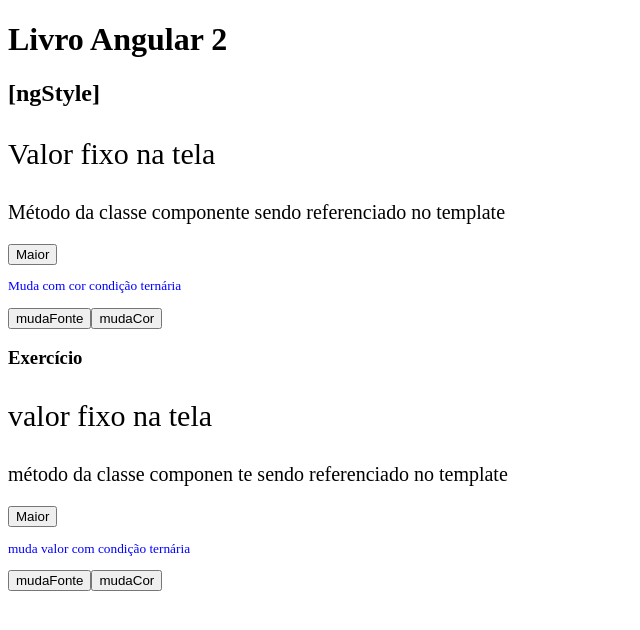
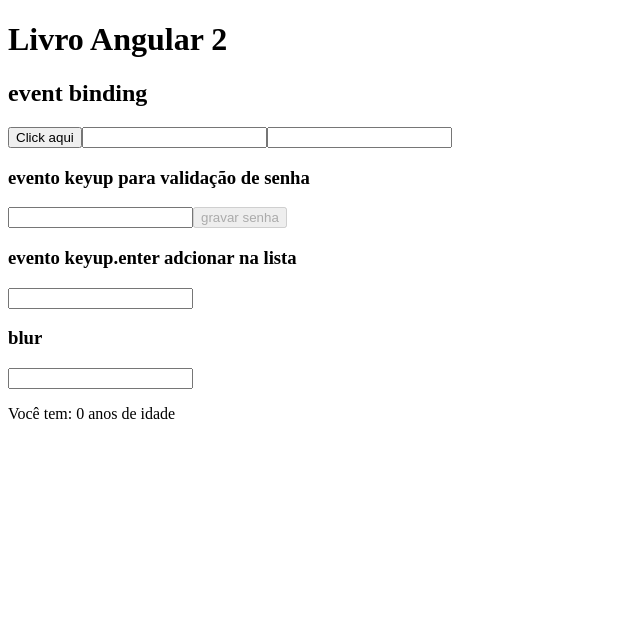
Before and after one commit to MarcondesOliveira/angular2, an Angular app: page / in a window 1280 px wide. Shown: the top 630 px of the page, without its empty margins (0-640 px from the left). Built offline with nearby package versions, Linux system fonts and the light colour scheme.

Commit message:
eighth commit

```diff
--- a/src/app/app.component.html
+++ b/src/app/app.component.html
@@ -12,4 +12,18 @@
 <!-- <app-ng-switch-case></app-ng-switch-case> -->
 <!-- <app-ng-for></app-ng-for> -->
 <!-- <app-ng-class></app-ng-class> -->
-<app-ng-style></app-ng-style>
+<!-- <app-ng-style></app-ng-style> -->
+<!-- <app-ng-content>
+  <div class="titulo">
+    meu título passado
+  </div>
+
+  <div class="corpo">
+    meu conteúdo com select
+  </div>
+
+  <div class="corpo">
+    segundo conteúdo passado
+  </div>
+</app-ng-content> -->
+<app-event-binding></app-event-binding>
--- a/src/app/app.module.ts
+++ b/src/app/app.module.ts
@@ -14,6 +14,8 @@
 import { NgForComponent } from './ng-for/ng-for.component';
 import { NgClassComponent } from './ng-class/ng-class.component';
 import { NgStyleComponent } from './ng-style/ng-style.component';
+import { NgContentComponent } from './ng-content/ng-content.component';
+import { EventBindingComponent } from './event-binding/event-binding.component';
 
 
 @NgModule({
@@ -28,6 +30,8 @@
     NgForComponent,
     NgClassComponent,
     NgStyleComponent,
+    NgContentComponent,
+    EventBindingComponent,
   ],
   imports: [
     BrowserModule,
--- /dev/null
+++ b/src/app/event-binding/event-binding.component.html
@@ -0,0 +1,21 @@
+<h2>event binding</h2>
+
+<button (click)="meuClick()">Click aqui</button>
+
+<input (keyup)="digitou($event)">
+
+<input #valorInput (keyup)="digitouVarTemplate(valorInput.value)">
+
+<h3>evento keyup para validação de senha</h3>
+<input type="password" #qtdSenha (keyup)="validaSenha(qtdSenha.value)">
+<button [disabled]="! habilitarBotao" (click)="gravarSenha(qtdSenha.value)" >gravar senha</button>
+
+<h3>evento keyup.enter adcionar na lista</h3>
+<input type="text" #conteudo (keyup.enter)="adicionar(conteudo.value); conteudo.value=''">
+<ul>
+  <li *ngFor="let item of valores" >{{item}}</li>
+</ul>
+
+<h3>blur</h3>
+<input type="text" #data (blur)="verIdade(data.value)">
+<p>Você tem: {{idade}} anos de idade</p>
--- /dev/null
+++ b/src/app/event-binding/event-binding.component.ts
@@ -0,0 +1,53 @@
+import { Component, OnInit } from '@angular/core';
+
+@Component({
+  selector: 'app-event-binding',
+  templateUrl: './event-binding.component.html',
+  styleUrls: ['./event-binding.component.css']
+})
+export class EventBindingComponent implements OnInit {
+
+  habilitarBotao: boolean = false;
+  valores: string [] = [];
+  idade: number = 0;
+
+  constructor() { }
+
+  ngOnInit() {
+  }
+
+  meuClick(): void{
+    console.log('evento meuClick do botão');
+  }
+
+  digitou($event): void{
+    console.log($event);
+  }
+
+  digitouVarTemplate(valor): void{
+    console.log(valor);
+  }
+
+  validaSenha(valor: string): void{
+    if(valor.length >= 5){
+      this.habilitarBotao = true;
+    }
+    else{
+      this.habilitarBotao = false;
+    }
+  }
+
+  gravarSenha(senha): void{
+    alert('senha gravada com sucesso! sua senha é: '+senha);
+  }
+
+  adicionar(conteudo: string): void{
+    this.valores.push(conteudo);
+  }
+
+  verIdade(valor): void{
+    let ano = new Date();
+    this.idade = ano.getFullYear() - valor;
+  }
+
+}
--- /dev/null
+++ b/src/app/ng-content/ng-content.component.html
@@ -0,0 +1,21 @@
+<h2>
+  < ng-content>
+</h2>
+
+<table>
+  <thead>
+    <tr>
+      <th>
+        <ng-content select=".titulo"></ng-content>
+      </th>
+    </tr>
+  </thead>
+
+  <tbody>
+    <tr>
+      <td>
+        <ng-content select=".corpo"></ng-content>
+      </td>
+    </tr>
+  </tbody>
+</table>
--- /dev/null
+++ b/src/app/ng-content/ng-content.component.ts
@@ -0,0 +1,15 @@
+import { Component, OnInit } from '@angular/core';
+
+@Component({
+  selector: 'app-ng-content',
+  templateUrl: './ng-content.component.html',
+  styleUrls: ['./ng-content.component.css']
+})
+export class NgContentComponent implements OnInit {
+
+  constructor() { }
+
+  ngOnInit() {
+  }
+
+}
```
Also changed, not shown: src/app/event-binding/event-binding.component.css (added), src/app/ng-content/ng-content.component.css (added), 2 other files (tests, documents, lock files or other folders).
